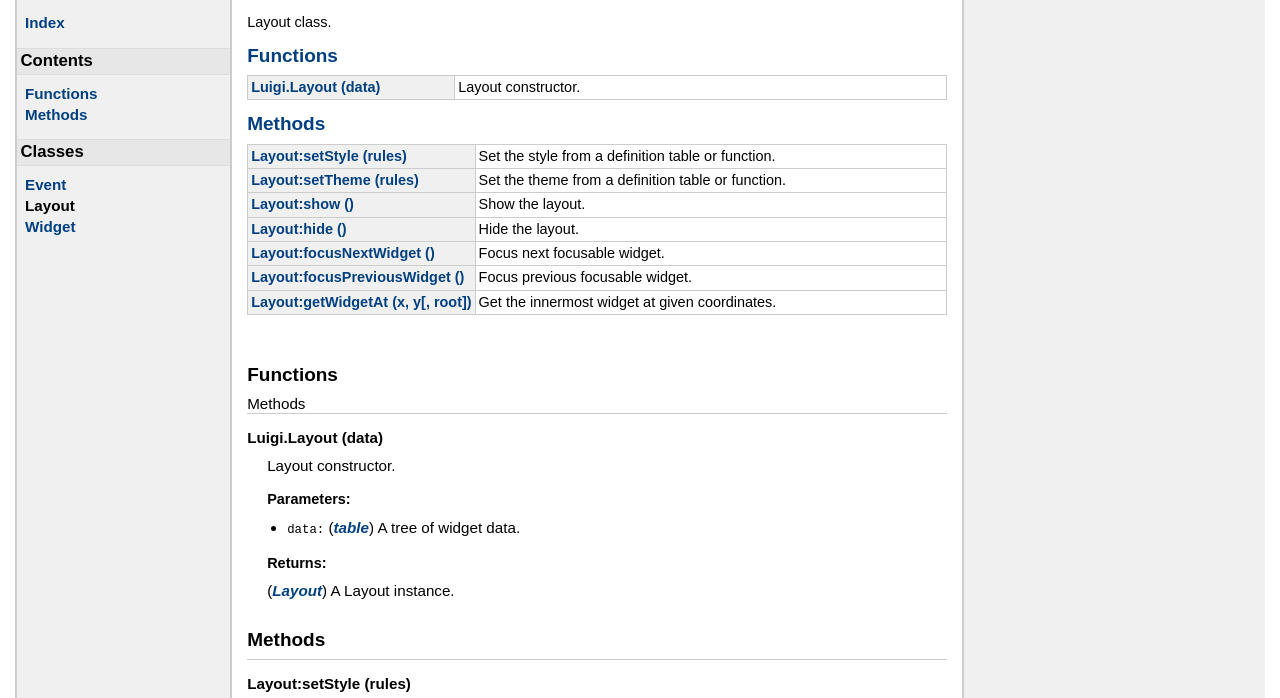
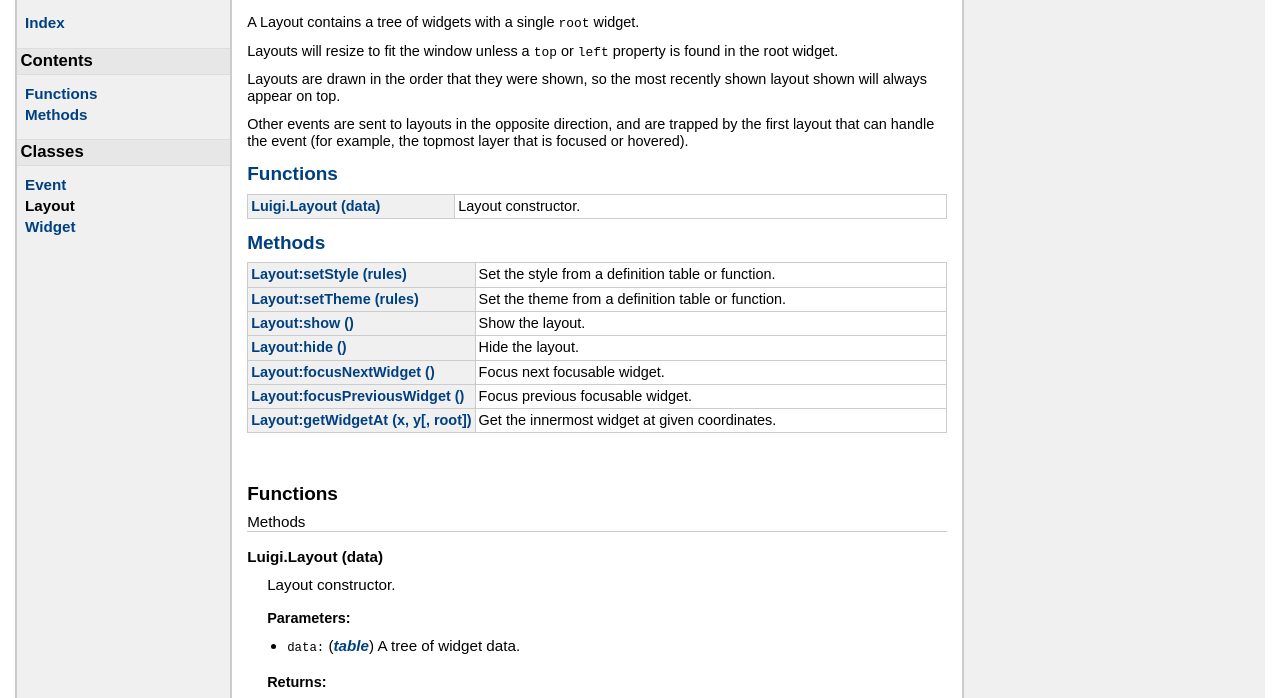
Before and after one commit to airstruck/luigi, a plain HTML site: page doc/classes/Layout.html in a window 1280 px wide. Shown: the part 43-741 px from the top of the page. Drawn offline with Linux system fonts and the light colour scheme.

```diff
--- a/doc/classes/Layout.html
+++ b/doc/classes/Layout.html
@@ -49,10 +49,16 @@
 <div id="content">
 
 <h1>Class <code>Layout</code></h1>
-<p>Layout class.</p>
-<p>
+<p>A Layout contains a tree of widgets with a single <code>root</code> widget.</p>
+<p>Layouts will resize to fit the window unless a <code>top</code> or <code>left</code>
+property is found in the root widget.</p>
 
-</p>
+<p>Layouts are drawn in the order that they were shown, so the
+most recently shown layout shown will always appear on top.</p>
+
+<p>Other events are sent to layouts in the opposite direction,
+and are trapped by the first layout that can handle the event
+(for example, the topmost layer that is focused or hovered).</p>
 
 
 <h2><a href="#Functions">Functions</a></h2>
@@ -289,7 +295,7 @@
 </div> <!-- id="main" -->
 <div id="about">
 <i>generated by <a href="http://github.com/stevedonovan/LDoc">LDoc 1.4.3</a></i>
-<i style="float:right;">Last updated 2015-11-04 15:07:53 </i>
+<i style="float:right;">Last updated 2015-11-06 00:18:26 </i>
 </div> <!-- id="about" -->
 </div> <!-- id="container" -->
 </body>
```
Also changed, not shown: doc/classes/Event.html (+1 -1 lines), doc/classes/Widget.html (+1 -1 lines), doc/index.html (+2 -2 lines), luigi/theme/light/submenu.png (added), 11 other files.
